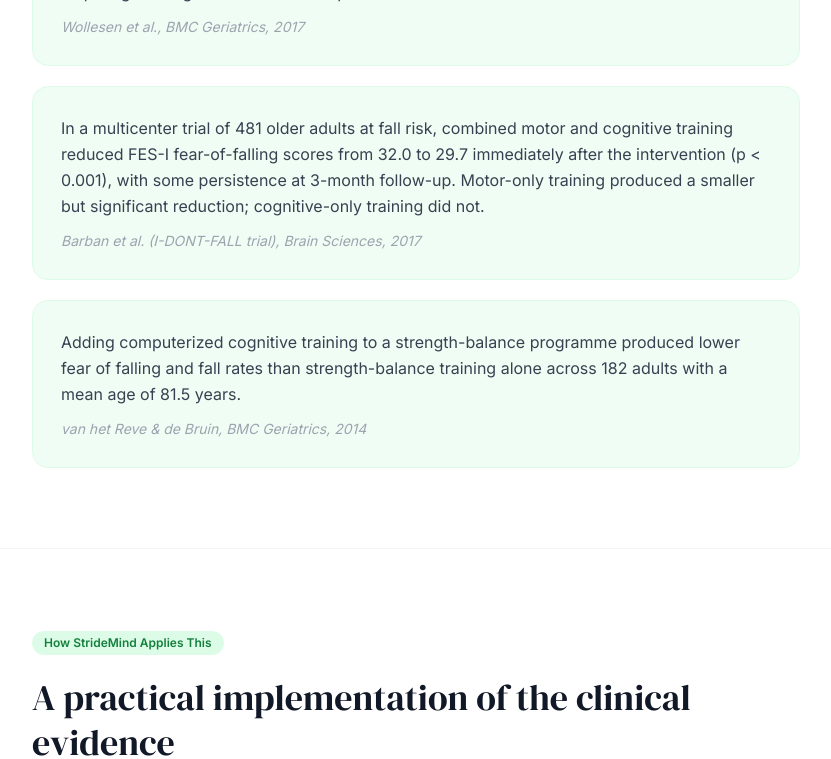
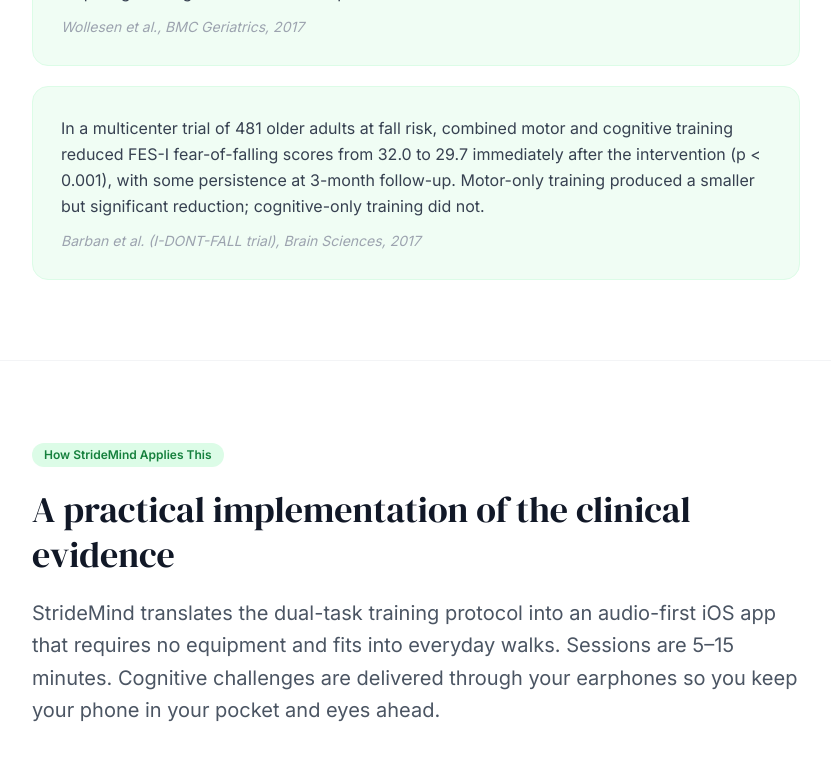
Before and after one commit to shahzad989/Stridemind-legal-, a Next.js app: page /science in a window 1280 px wide. Shown: the part 4952-5711 px from the top of the page, without its empty margins (224-1055 px from the left). Built offline with nearby package versions, Linux system fonts and the light colour scheme.

Commit message:
fix: remove duplicate van het Reve citation from fear-of-falling section

```diff
--- a/app/science/ScienceContent.tsx
+++ b/app/science/ScienceContent.tsx
@@ -392,10 +392,6 @@
                 finding: 'In a multicenter trial of 481 older adults at fall risk, combined motor and cognitive training reduced FES-I fear-of-falling scores from 32.0 to 29.7 immediately after the intervention (p < 0.001), with some persistence at 3-month follow-up. Motor-only training produced a smaller but significant reduction; cognitive-only training did not.',
                 source: 'Barban et al. (I-DONT-FALL trial), Brain Sciences, 2017',
               },
-              {
-                finding: 'Adding computerized cognitive training to a strength-balance programme produced lower fear of falling and fall rates than strength-balance training alone across 182 adults with a mean age of 81.5 years.',
-                source: 'van het Reve & de Bruin, BMC Geriatrics, 2014',
-              },
             ].map((item) => (
               <motion.div
                 key={item.source}
```
